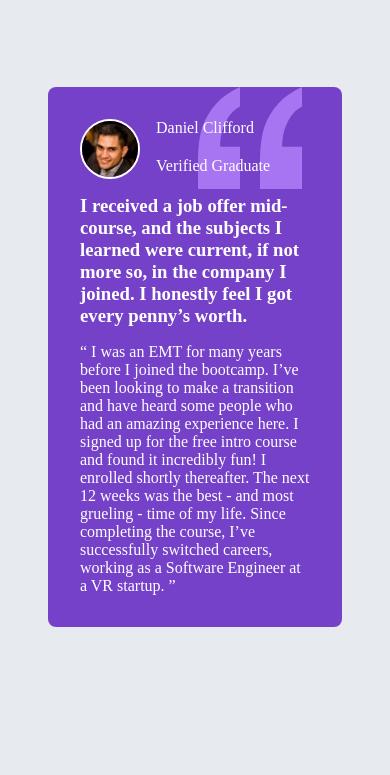
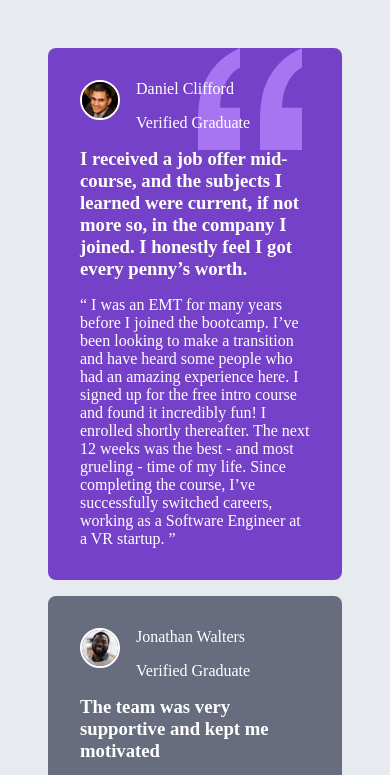
Before and after one commit to aleksa-28/frontend-mentor-solutions, a plain HTML site: page testimonials-grid-section-main/index.html in a window 390 px wide. Shown: the top 775 px of the page. Drawn offline with Linux system fonts and the light colour scheme.

Commit message:
Add files via upload

```diff
--- a/testimonials-grid-section-main/styles.css
+++ b/testimonials-grid-section-main/styles.css
@@ -24,7 +24,7 @@ body {
     background-color: var(--grey-100);
     place-items: center;
     padding: 3em;
-    height: 100vh;
+    min-height: 100vh;
 }
 
 .cards {
@@ -39,6 +39,7 @@ body {
 }
 
 .card {
+    height: 100%;
     border-radius: 8px;
     padding: 2em;
     display: flex;
@@ -56,6 +57,7 @@ body {
 }
 
 .avatar {
+    max-width: 40px;
     grid-area: avatar;
     border-radius: 50%;
     border: 2px solid white;
@@ -104,7 +106,7 @@ body {
 
 @media all and (max-width: 1150px) {
     .cards {
-        grid-template-rows: repeat(5, 1fr);
+        grid-template-rows: auto;
         grid-template-columns: 1fr;
         grid-template-areas:
         "daniel"
```
